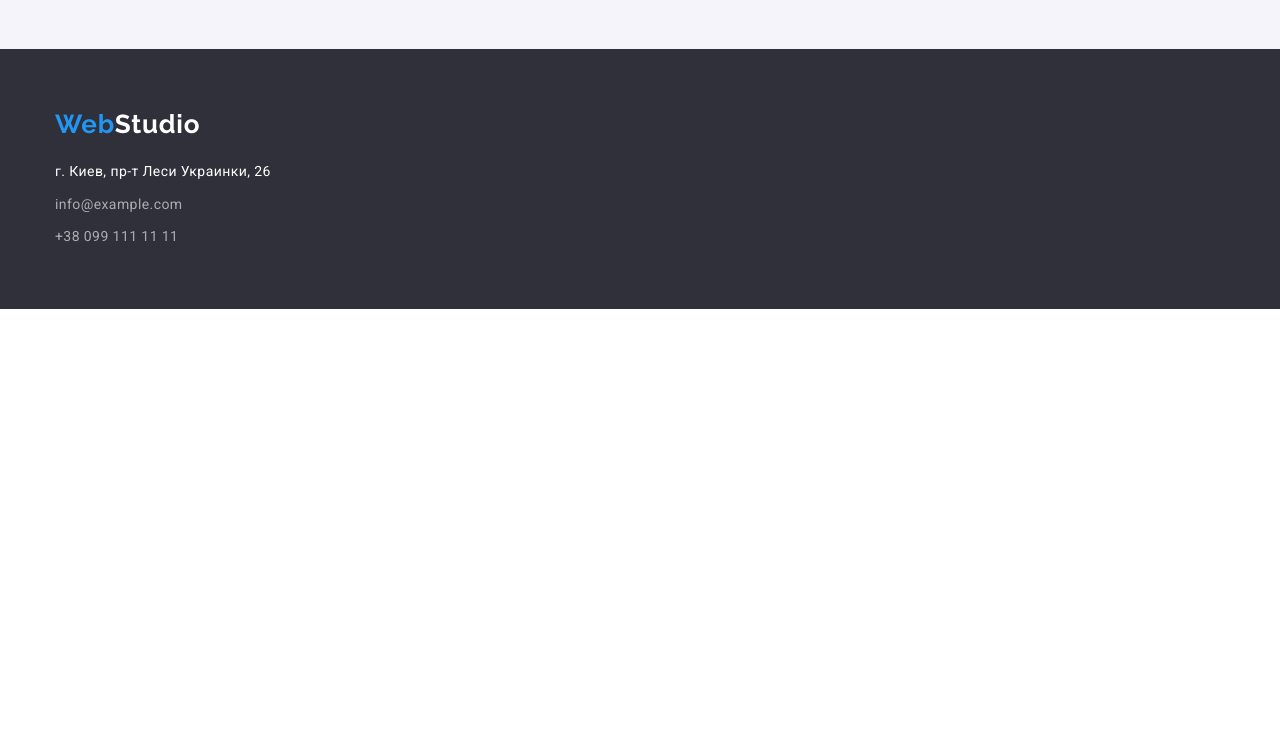
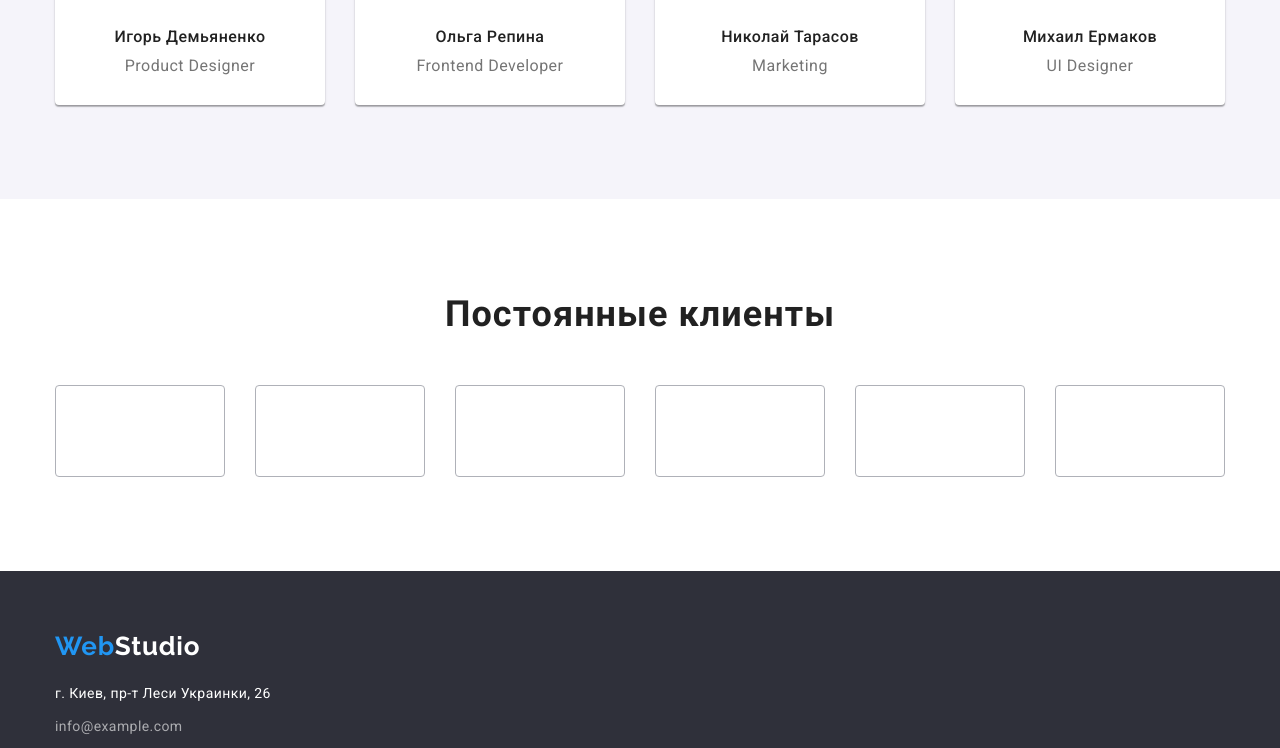
Before and after one commit to FireNick22/goit-markup-hw-03, a plain HTML site: page index.html in a window 1280 px wide. Shown: the part 2046-2794 px from the top of the page. Before the commit the page ends 2355 px from the top, so only its background shows below. Drawn offline with nearby package versions, Linux system fonts and the light colour scheme.

Commit message:
Добавил дополнительный html
Добавлена секция client, поставлен befor секции about.

```diff
--- a/css/styles.css
+++ b/css/styles.css
@@ -210,7 +210,17 @@ img {
     max-width: 270px;
 }
 
+.about-item::before {
+    display: block;
+    content: '';
+    height: 120px;
+    background-image: url();
+    background-color: var(--background-button);
+
+}
+
 .about-heading {
+    margin-top: 30px;
     font-weight: 700;
     font-size: 14px;
     line-height: 1.14;
@@ -266,6 +276,9 @@ img {
     width: calc((100% - 90px) / 4);
     margin-right: 30px;
     background-color: var(--first-background-color);
+
+    border-radius: 0px 0px 4px 4px;
+    box-shadow: 0px 1px 3px rgba(0, 0, 0, 0.12), 0px 1px 1px rgba(0, 0, 0, 0.14), 0px 2px 1px rgba(0, 0, 0, 0.2);
 }
 
 .team-item:last-child {
@@ -300,6 +313,42 @@ img {
     line-height: 1.19;
     letter-spacing: 0.03em;
     color: var(--text-color);
+}
+
+/*-------------------------------------------------------CLIENT-------------------------------------------------------*/
+
+.client {
+    padding-top: 94px;
+    padding-bottom: 94px;
+}
+
+.client-title {
+    font-weight: 700;
+    font-size: 36px;
+    line-height: 1.17;
+    text-align: center;
+    letter-spacing: 0.03em;
+}
+
+.client-list {
+    display: flex;
+    margin-top: 50px;
+    justify-content: center;
+}
+
+
+
+.client-item {
+    display: block;
+    border: 1px solid #AFB1B8;
+    border-radius: 4px;
+    margin-left: 30px;
+    width: 170px;
+    height: 92px;
+}
+
+.client-item:first-child {
+    margin-left: 0px;
 }
 
 /*-------------------------------------------------------FOOTER-------------------------------------------------------*/
@@ -396,12 +445,21 @@ img {
 .portfolio-btn:hover,.portfolio-btn:focus {
     color: var(--text-on-dark-background);
     background-color: var(--accent-color);
+    box-shadow: 0px 3px 1px rgba(0, 0, 0, 0.1), 0px 1px 2px rgba(0, 0, 0, 0.08), 0px 2px 2px rgba(0, 0, 0, 0.12);
 }
 
 .examples-list {
     display: flex;
     flex-wrap: wrap;
     margin-top: 50px;
+}
+
+.examples-item {
+    cursor: pointer;
+}
+
+.examples-item:hover,.examples-item:focus {
+    box-shadow: 0px 1px 1px rgba(0, 0, 0, 0.12), 0px 4px 4px rgba(0, 0, 0, 0.06), 1px 4px 6px rgba(0, 0, 0, 0.16);
 }
 
 .examples-item {
--- a/index.html
+++ b/index.html
@@ -105,6 +105,19 @@
             </ul>
         </div>
     </section>
+    <section class="client">
+        <div class="container">
+            <h2 class="client-title">Постоянные клиенты</h2>
+            <ul class="client-list list">
+                <li class="client-item"><a href="" class="client-link"></a></li>
+                <li class="client-item"><a href="" class="client-link"></a></li>
+                <li class="client-item"><a href="" class="client-link"></a></li>
+                <li class="client-item"><a href="" class="client-link"></a></li>
+                <li class="client-item"><a href="" class="client-link"></a></li>
+                <li class="client-item"><a href="" class="client-link"></a></li>
+            </ul>
+        </div>
+    </section>
 </main>
 <footer class="footer">
     <div class="container">
```
